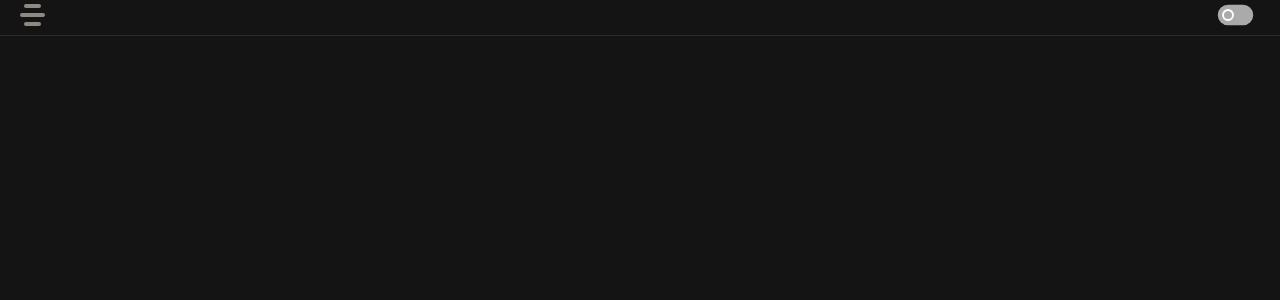
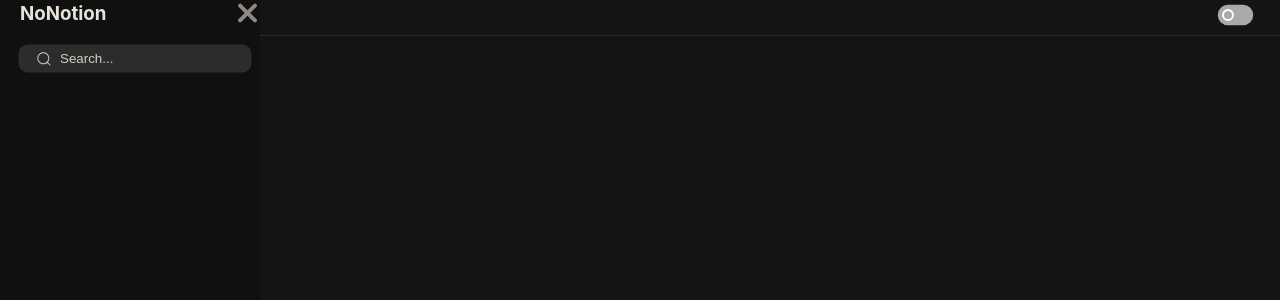
Before and after one commit to Prayushstha/NoNotion, a React (Vite) app: page / in a window 1280 px wide. Shown: the top 300 px of the page. Built offline with nearby package versions, Linux system fonts and the light colour scheme.

Commit message:
Made sidebar show as default

```diff
--- a/src/App.tsx
+++ b/src/App.tsx
@@ -5,7 +5,7 @@
 import { Header } from "./components/header";
 function App() {
   const [theme, setTheme] = useState<boolean>(true);
-  const [sidebar, setSidebar] = useState<boolean>(false);
+  const [sidebar, setSidebar] = useState<boolean>(true);
 
   useEffect(() => {
     if (theme) {
```
